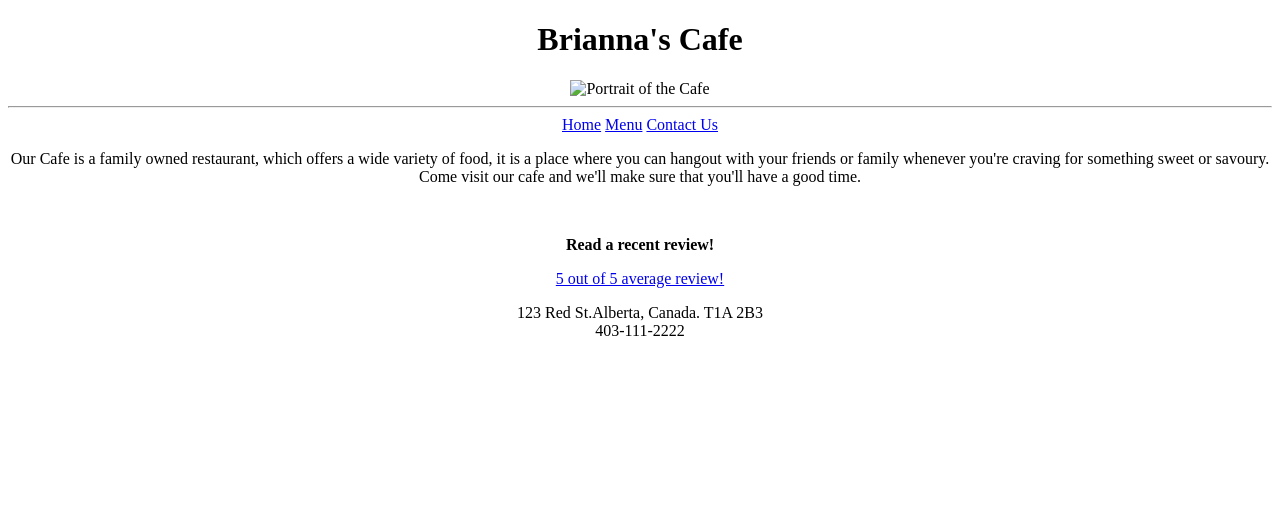
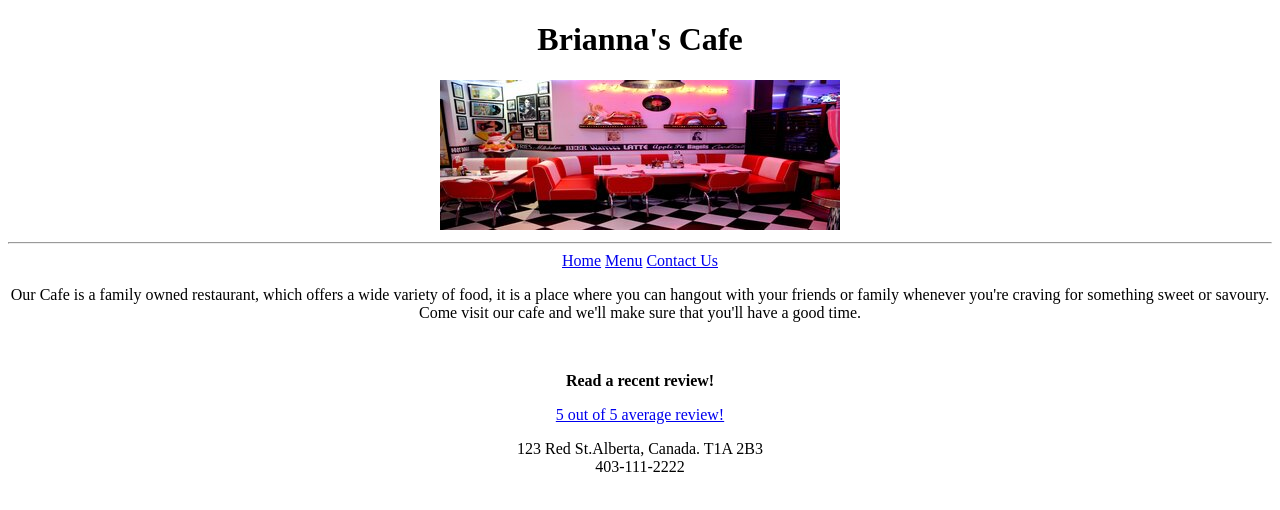
Before and after one commit to bcrfelix/IntroToWebDev, a plain HTML site: page Restaurant Site 1/Self-Assessment Restaurant Site 1.html in a window 1280 px wide. Drawn offline with Linux system fonts and the light colour scheme; files whose address does not match are found by name.

Commit message:
rename image

```diff
--- a/Restaurant Site 1/Self-Assessment Restaurant Site 1.html
+++ b/Restaurant Site 1/Self-Assessment Restaurant Site 1.html
@@ -9,7 +9,7 @@
         <main>
             <header>
                <center> <h1 style="text-align;center;"><strong>Brianna's Cafe</strong></h1></center>
-               <center> <img src="C:\Users\bcrfe\OneDrive\Documents\repos\IntroToWebDev\Restaurant Site 1\image/cafe.jpg"alt="Portrait of the Cafe"></center>
+               <center> <img src="C:\Users\bcrfe\OneDrive\Documents\repos\IntroToWebDev\Restaurant Site 1\image/cafe.jpg.jpg"alt="Portrait of the Cafe"></center>
             </header>
             <nav>
                 <hr>
```
